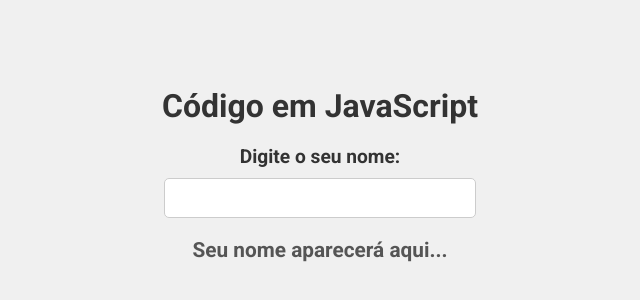
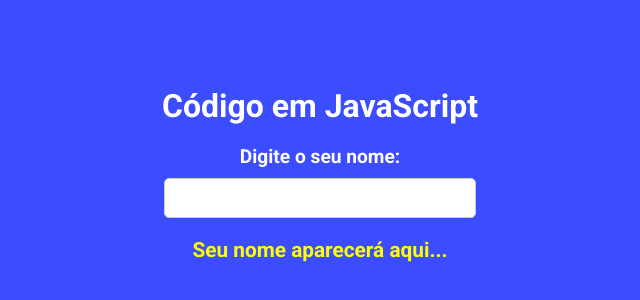
Before and after one commit to not2and/ProjetoJava, a plain HTML site: page index.html in a window 1280 px wide. Shown: the part 236-536 px from the top of the page, without its empty margins (320-960 px from the left). Drawn offline with Linux system fonts and the light colour scheme.

Commit message:
corrigido index.html

```diff
--- a/index.html
+++ b/index.html
@@ -7,7 +7,7 @@
 <title>Formulário</title>
 <style>
 body {
-    background-color: #f0f0f0;
+    background-color: #3c4cff;
     font-family: 'Roboto', Arial, sans-serif;
     margin: 0;
     height: 100vh;
@@ -17,7 +17,7 @@ body {
     align-items: center;
 }
 h1 {
-    color: #333;
+    color: #ffffff;
     font-weight: bold;
     font-size: 2em;
     text-align: center;
@@ -30,7 +30,7 @@ h1 {
     gap: 10px;
 }
 label {
-    color: #333;
+    color: #ffffff;
     font-weight: bold;
     font-size: 1.2em;
 }
@@ -44,7 +44,7 @@ input[type="text"] {
 }
 footer {
     margin-top: 20px;
-    color: #555;
+    color: #ffff00;
     font-weight: bold;
     font-size: 1.3em;
     text-align: center;
```
